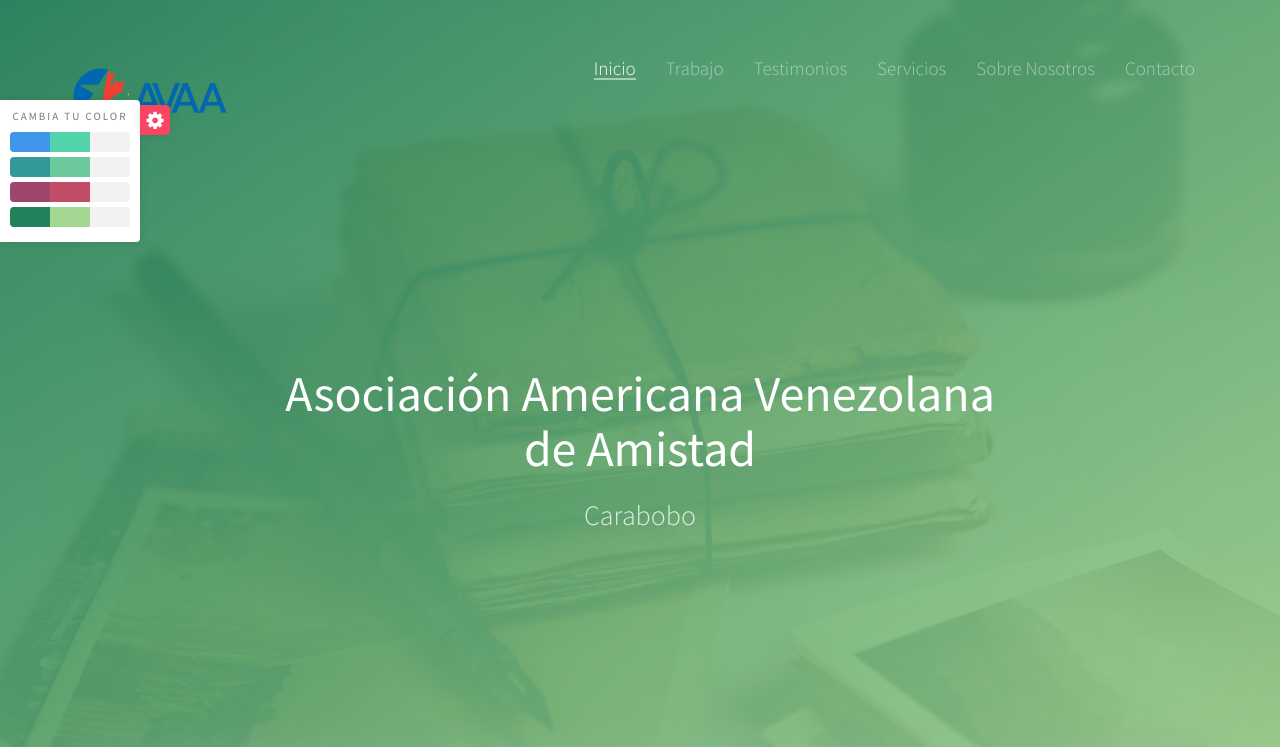
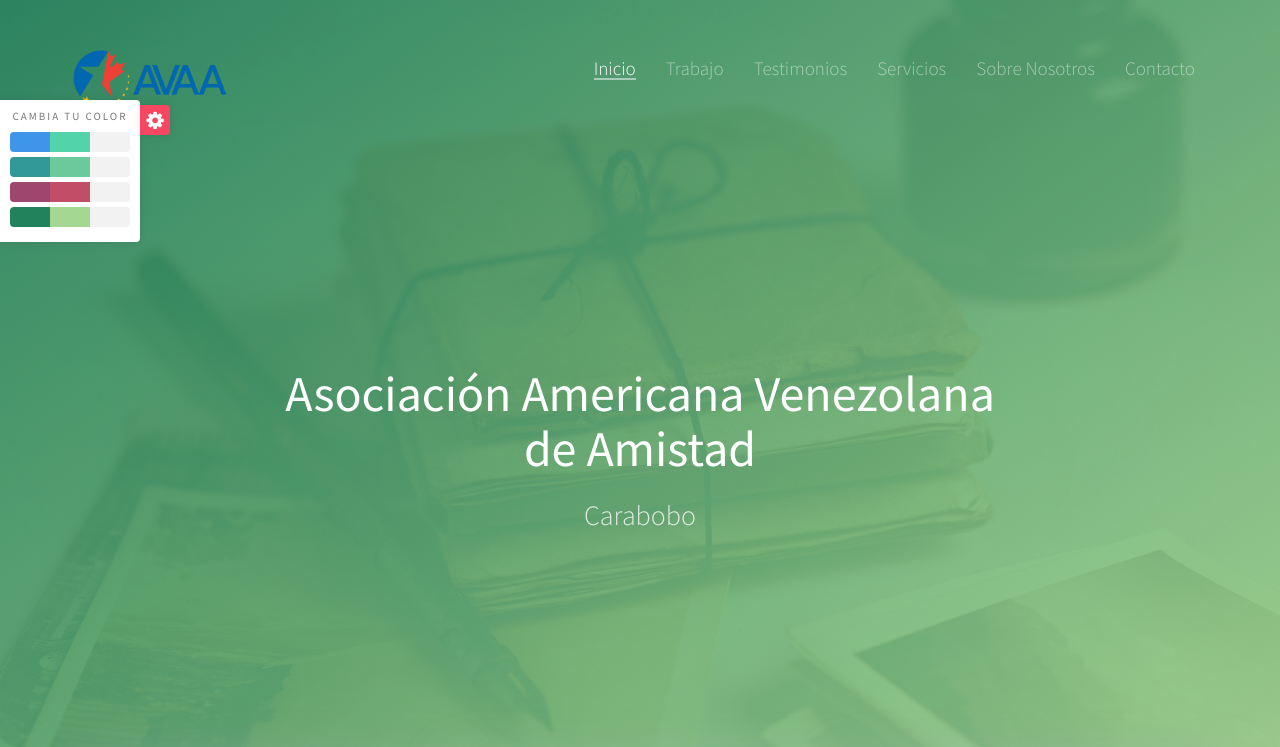
Before and after one commit to pierreabboud05/pierreabboud05.github.io, a plain HTML site: page index.html in a window 1280 px wide. Shown: the top 747 px of the page. Drawn offline with Linux system fonts and the light colour scheme; some packages are replaced by stand-ins of ours; no server answers; files whose address does not match are found by name.

Commit message:
Update index.html

```diff
--- a/index.html
+++ b/index.html
@@ -188,7 +188,7 @@
 		        <div class="navbar-header">
 		        	<!-- Mobile Toggle Menu Button -->
 					<a href="#" class="js-fh5co-nav-toggle fh5co-nav-toggle" data-toggle="collapse" data-target="#navbar" aria-expanded="false" aria-controls="navbar"><i></i></a>
-		         <a class="navbar-brand" href="index.html style="padding: 0; margin: 0 0 12px;"><img src="LogoAVAA75.png" style="height: 80px;"></a>
+		         <a class="navbar-brand" href="index.html" style="padding: 0; margin: 0 0 12px;"><img src="LogoAVAA75.png" style="height: 80px;"></a>
 		        </div>
 		        <div id="navbar" class="navbar-collapse collapse">
 		          <ul class="nav navbar-nav navbar-right">
```
